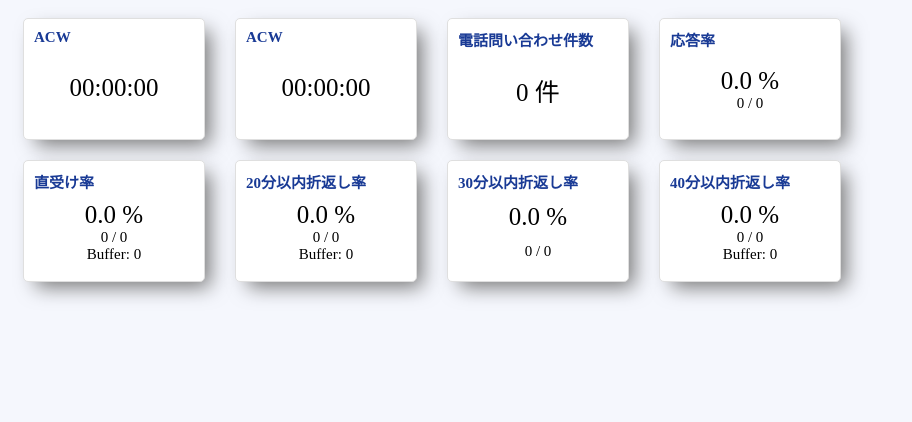
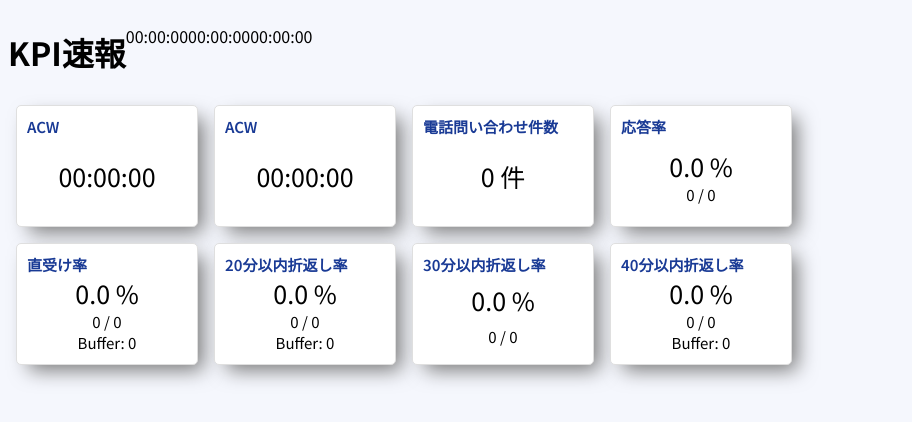
Before and after one commit to ekrsw/django_docker, a Django app: page /dashboard/ in a window 1280 px wide. Shown: the top 422 px of the page, without its empty margins (0-912 px from the left). Run offline with Django 4.2, Linux system fonts and the light colour scheme; parts of the project's set-up code (start-up, migrations or seed data) failed here and were passed over.

Commit message:
Noto Sans JP

```diff
--- a/static/dashboard/css/style.css
+++ b/static/dashboard/css/style.css
@@ -1,5 +1,12 @@
 body{
+    font-family: "Noto Sans JP", sans-serif;
     background-color: #F5F7FD;
+}
+.titleContainer {
+    width: 100%;
+}
+.titleContainer, .timeContainer {
+    display: flex;
 }
 .containerRow {
     display: flex;
@@ -10,7 +17,7 @@ body{
     padding: 10px;
     height: 100px;
     width: 160px;
-    margin: 10px 15px;
+    margin: 8px 8px;
 }
 
 .contentField {
--- a/templates/base.html
+++ b/templates/base.html
@@ -5,6 +5,9 @@
     <meta charset="UTF-8">
     <meta name="viewport" content="width=device-width, initial-scale=1.0">
     <link rel="stylesheet" href="{% static 'base.css' %}">
+    <link rel="preconnect" href="https://fonts.googleapis.com">
+    <link rel="preconnect" href="https://fonts.gstatic.com" crossorigin>
+    <link href="https://fonts.googleapis.com/css2?family=Noto+Sans+JP:wght@100..900&display=swap" rel="stylesheet">
     {% block styles %}{% endblock %}
     <title>{% block title %}{% endblock %}</title>
 </head>
--- a/templates/dashboard/index.html
+++ b/templates/dashboard/index.html
@@ -8,6 +8,14 @@
 {% block title %}KPI速報{% endblock %}
 
 {% block content %}
+<div class="titleContainer">
+    <h1>KPI速報</h1>
+    <div class="timeContainer">
+        <p>00:00:00</p>
+        <p>00:00:00</p>
+        <p>00:00:00</p>
+    </div>
+</div>
 <div class="container">
     <div class="containerRow">
         <div class="box">
```
